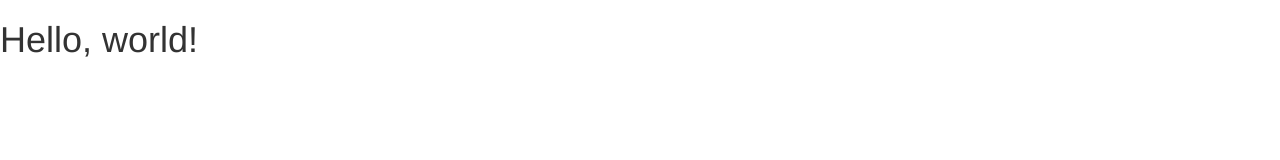
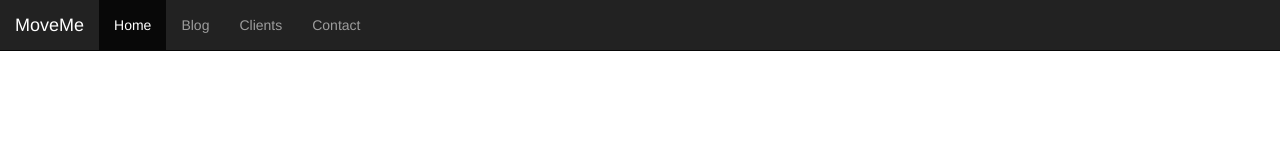
Before and after one commit to bzus/boot, a plain HTML site: page MoveMe/index.html in a window 1280 px wide. Shown: the top 160 px of the page. Drawn offline with nearby package versions, Linux system fonts and the light colour scheme.

Commit message:
Added navbar with toggle menu options

```diff
--- a/MoveMe/index.html
+++ b/MoveMe/index.html
@@ -15,9 +15,34 @@
       <script src="js/html5shiv.min.js"></script>
       <script src="js/respond.min.js"></script>
     <![endif]-->
+  <style type="text/css">
+    html, body{
+      height: 1500px;
+    }
+  </style>
+
   </head>
   <body>
-    <h1>Hello, world!</h1>
+
+    <nav class="navbar navbar-inverse navbar-fixed-top" role="navigation">
+      <div class="navbar-header">
+        <button type="button" class="navbar-toggle" data-toggle="collapse" data-target=".navbar-collapse">
+          <span class="sr-only">Toggle navigation</span>
+          <span class="icon-bar"></span>
+          <span class="icon-bar"></span>
+          <span class="icon-bar"></span>
+        </button>
+        <a class="navbar-brand" href="index.html">MoveMe</a>
+      </div>
+      <div class="navbar-collapse collapse">
+        <ul class="nav navbar-nav">
+          <li class="active"><a href="index.html">Home</a></li>
+          <li><a href="blog.html">Blog</a></li>
+          <li><a href="clients.html">Clients</a></li>
+          <li><a href="contact.html">Contact</a></li>
+        </ul>
+      </div>
+    </nav>
 
     <!-- jQuery (necessary for Bootstrap's JavaScript plugins) -->
     <script src="https://ajax.googleapis.com/ajax/libs/jquery/1.11.2/jquery.min.js"></script>
```
